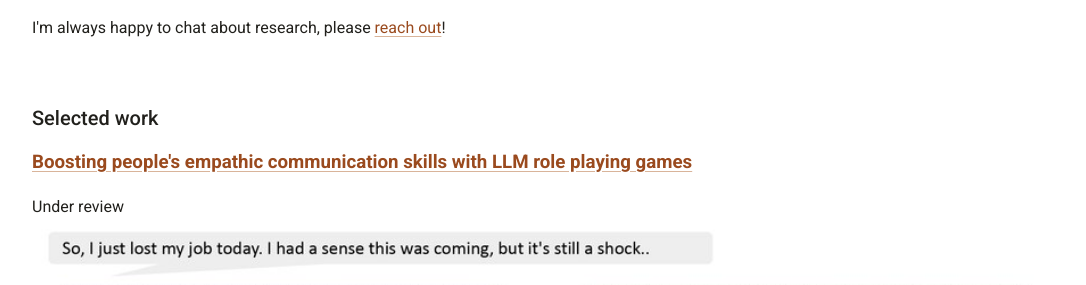
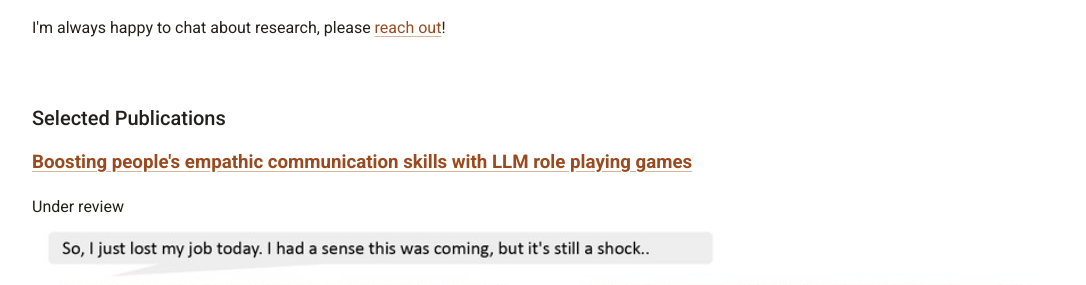
Before and after one commit to aakriti1kumar/aakriti1kumar.github.io, a Jekyll site: the page built from index.md, in a window 1280 px wide and 900 px high, scrolled down 493 px. Shown: the part 154-439 px from the top of the window, without its empty margins (96-1182 px from the left). Built offline with Jekyll 4.4.1, drawn with Linux system fonts in a browser that asks for light colours; Markdown is read by kramdown in place of the engine named in the settings.

Commit message:
Rename section from 'Selected work' to 'Selected Publications'

```diff
--- a/index.md
+++ b/index.md
@@ -23,7 +23,7 @@ layout: default
 
 <p>I'm always happy to chat about research, please <a href="mailto:aakriti1kumar@gmail.com">reach out</a>!</p>
 
-<h2 class="section-head">Selected work</h2>
+<h2 class="section-head">Selected Publications</h2>
 
 <div class="work-grid">
 {% for w in site.data.selected_work %}
```
